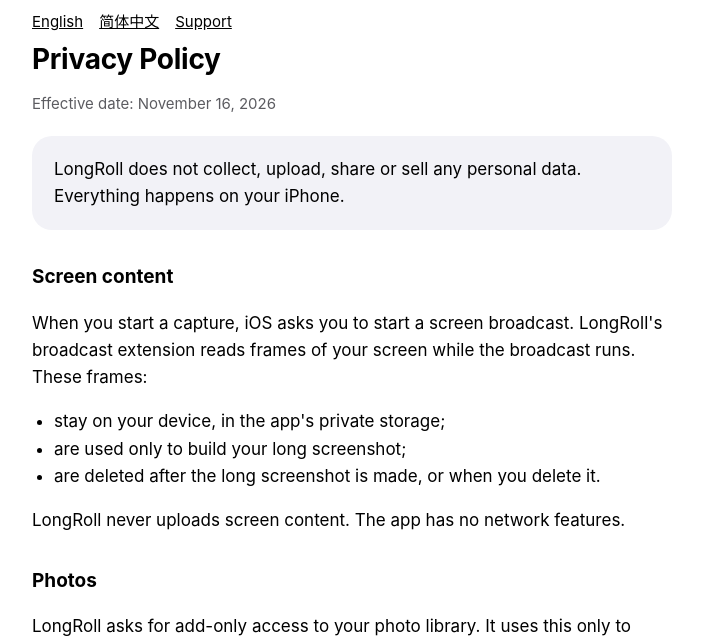
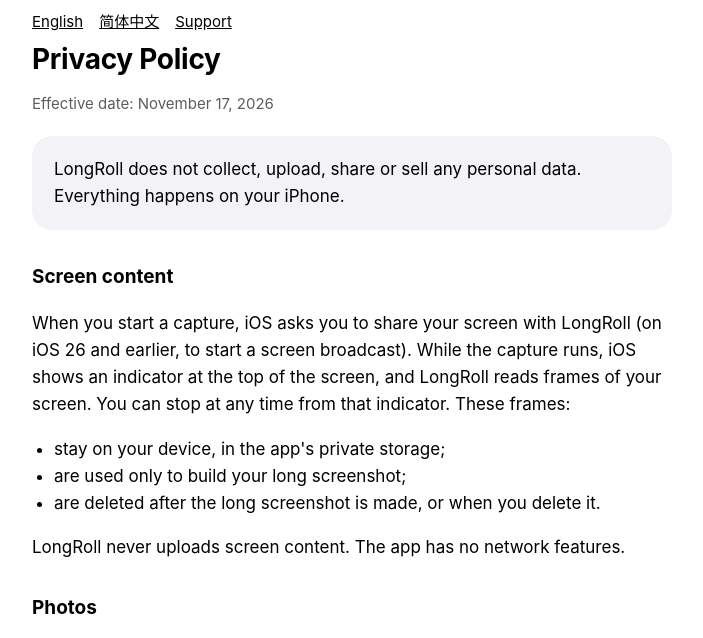
Before and after one commit to HuinanZhou/longroll, a plain HTML site: page privacy.html in a window 1280 px wide. Shown: the part 142-780 px from the top of the page, without its empty margins (288-991 px from the left). Drawn offline with Linux system fonts and the light colour scheme.

Commit message:
Privacy policy: iOS 27 screen sharing, effective November 17, 2026

```diff
--- a/privacy.html
+++ b/privacy.html
@@ -20,12 +20,12 @@
 
 <section id="en" lang="en">
 <h1>Privacy Policy</h1>
-<p class="muted">Effective date: November 16, 2026</p>
+<p class="muted">Effective date: November 17, 2026</p>
 
 <div class="card">LongRoll does not collect, upload, share or sell any personal data. Everything happens on your iPhone.</div>
 
 <h2>Screen content</h2>
-<p>When you start a capture, iOS asks you to start a screen broadcast. LongRoll's broadcast extension reads frames of your screen while the broadcast runs. These frames:</p>
+<p>When you start a capture, iOS asks you to share your screen with LongRoll (on iOS 26 and earlier, to start a screen broadcast). While the capture runs, iOS shows an indicator at the top of the screen, and LongRoll reads frames of your screen. You can stop at any time from that indicator. These frames:</p>
 <ul>
 <li>stay on your device, in the app's private storage;</li>
 <li>are used only to build your long screenshot;</li>
```
